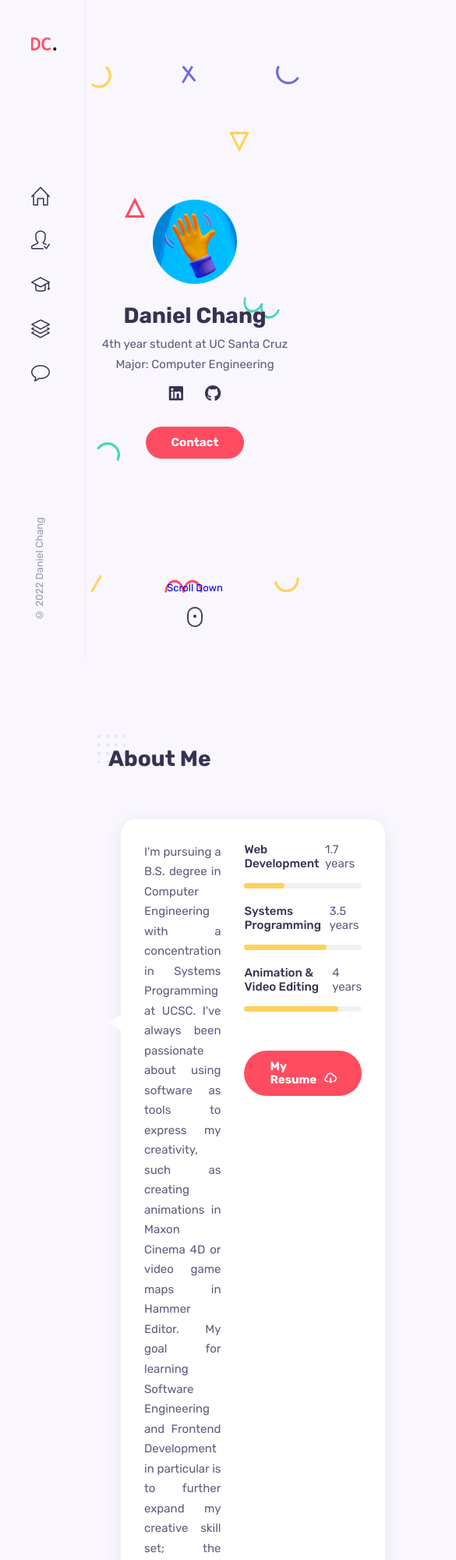
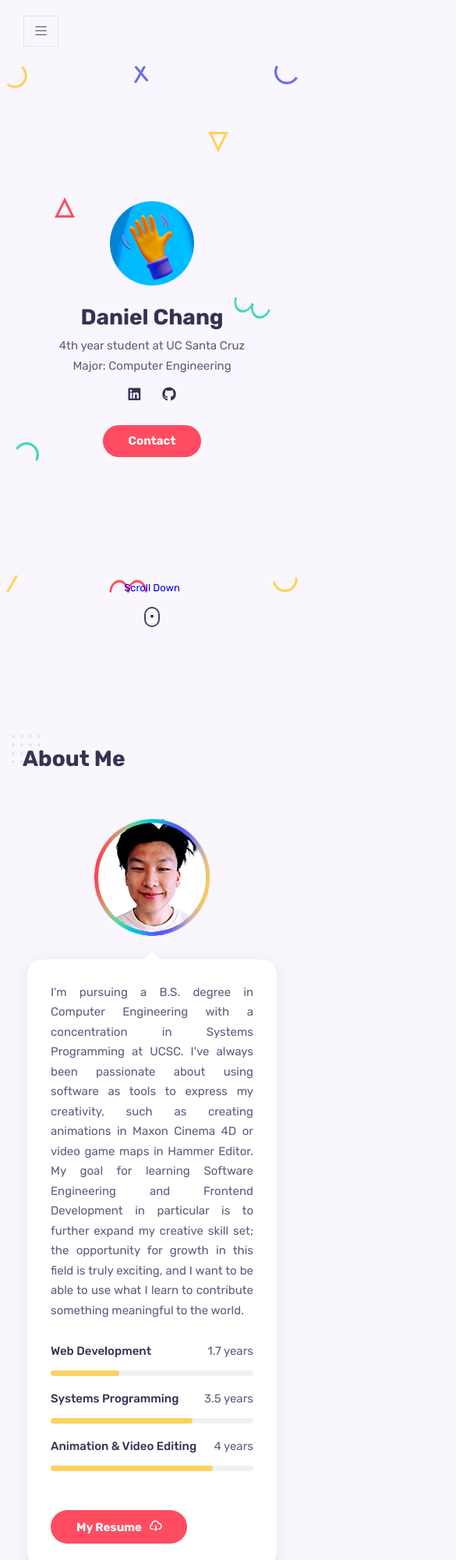
Before and after one commit to danielchang2001/react-portfolio, a React (Create React App) app in the folder frontend/: page / in a window 390 px wide. Shown: the top 2000 px of the page at 78% size, 585 px wide, since content can reach past the window. Built offline with nearby package versions, Linux system fonts and the light colour scheme.

Commit message:
Add media queries for tablet and mobile responsive

```diff
--- a/frontend/src/App.css
+++ b/frontend/src/App.css
@@ -1,3 +1,9 @@
 .main {
   margin-left: 110px;
 }
+
+@media screen and (max-width: 1024px) {
+  .main {
+    margin-left: 0;
+  }
+}
--- a/frontend/src/App.js
+++ b/frontend/src/App.js
@@ -2,10 +2,8 @@
 import Sidebar from './components/sidebar/Sidebar';
 import Home from './components/home/Home';
 import About from './components/about/About';
-import Services from './components/services/Services';
 import Resume from './components/resume/Resume';
 import Portfolio from './components/portfolio/Portfolio';
-import Blog from './components/blog/Blog';
 import Contact from './components/contact/Contact';
 
 function App() {
@@ -15,10 +13,8 @@
       <main className="main">
         <Home/>
         <About/>
-        {/* <Services/> */}
         <Resume/>
         <Portfolio/>
-        <Blog/>
         <Contact/>
       </main>
     </div>
--- a/frontend/src/components/about/about.css
+++ b/frontend/src/components/about/about.css
@@ -111,3 +111,63 @@
     margin-left: 10px;
     font-weight: var(--font-bold);
 }
+
+@media screen and (max-width: 1024px) {
+    .about__container {
+        grid-template-columns: 720px;
+        justify-content: center;
+        row-gap: 1.875rem;
+    }
+    .about__data::before {
+        border-left: 10px solid transparent;
+        border-right: 10px solid transparent;
+        border-bottom: 10px solid #fff;
+        left: 49%;
+        top: -20px;
+    }
+    .about__img {
+        justify-self: center;
+    }
+
+    .about__box {
+        flex-direction: column;
+        row-gap: .5rem;
+        text-align: center;
+    }
+  }
+
+  @media screen and (max-width: 768px) {
+    .about__container {
+        grid-template-columns: 350px;
+        justify-content: center;
+        row-gap: 1.875rem;
+    }
+    .about__data::before {
+        left: 47%;
+    }
+    .about__data {
+        grid-template-columns: 1fr;
+        row-gap: 1.875rem;
+    }
+    .about__boxes {
+        grid-template-columns: repeat(2, 150px);
+        row-gap: 1.5rem;
+        justify-content: center;
+    }
+  }
+
+  @media screen and (max-width: 576px) {
+    .about__container {
+        grid-template-columns: 320px;
+    }
+}
+
+
+@media screen and (max-width: 350px) {
+    .about__container {
+        grid-template-columns: 1fr;
+    }
+    .about__boxes {
+        grid-template-columns: 1fr;
+    }
+}
--- a/frontend/src/components/contact/Contact.jsx
+++ b/frontend/src/components/contact/Contact.jsx
@@ -9,7 +9,7 @@
       <div className="contact__container grid">
         <div className="contact__info">
           <h3 className="contact__title">Let's Talk</h3>
-          <p className="contact__details">Send me an email</p>
+          <p className="contact__details">Email: dchang30@ucsc.edu</p>
         </div>
         <div className="form contact__form">
           <div className="contact__form-group">
--- a/frontend/src/components/contact/contact.css
+++ b/frontend/src/components/contact/contact.css
@@ -46,3 +46,30 @@
 .contact__form-area textarea {
     resize: none;
 }
+
+@media screen and (max-width: 1024px) {
+    .contact__container {
+        grid-template-columns: 300px 360px;
+        justify-content: center;
+    }
+    .contact__form-group {
+        grid-template-columns: 1fr;
+    }
+}
+
+@media screen and (max-width: 768px) {
+    .contact__container {
+        grid-template-columns: 310px;
+        row-gap: 1.875rem;
+
+    }
+    .contact__info {
+        text-align: center;
+    }
+}
+
+@media screen and (max-width: 350px) {
+    .contact__container {
+        grid-template-columns: 1fr;
+    }
+}
--- a/frontend/src/components/home/home.css
+++ b/frontend/src/components/home/home.css
@@ -155,3 +155,9 @@
     bottom: 10%;
     right: 2%;
 }
+
+@media screen and (max-width: 1024px) {
+    .home__social-link {
+        font-size: 1.125rem;
+    }
+  }
--- a/frontend/src/components/portfolio/portfolio.css
+++ b/frontend/src/components/portfolio/portfolio.css
@@ -1,6 +1,7 @@
 .work__filters {
     display: flex;
     align-items: center;
+    flex-wrap: wrap;
     column-gap: 1.875rem;
     margin-bottom: 2.5rem;
 }
@@ -96,3 +97,32 @@
     opacity: 1;
     transform: translateY(0);
 }
+
+@media screen and (max-width: 1024px) {
+    .work__filters {
+
+    }
+    .work__container {
+        grid-template-columns: repeat(2,330px);
+        justify-content: center;
+        row-gap: 1.875rem;
+    }
+    .timeline__item::before {
+        left: 2px;
+    }
+}
+
+@media screen and (max-width: 688px) {
+    .work__container {
+        grid-template-columns: 310px;
+    }
+    .work__filters {
+        row-gap: .25rem;
+    }
+}
+
+@media screen and (max-width: 350px) {
+    .work__container {
+        grid-template-columns: 1fr;
+    }
+}
--- a/frontend/src/components/resume/Resume.jsx
+++ b/frontend/src/components/resume/Resume.jsx
@@ -9,6 +9,21 @@
       <h2 className="section__title">Experience</h2>
 
       <div className="resume__container grid">
+        <div className="timeline grid edu">
+          {Data.map((val, id) => {
+            if (val.category === "education") {
+              return (
+                <Card
+                  key={id}
+                  icon={val.icon}
+                  title={val.title}
+                  subtitle={val.subtitle}
+                  year={val.year}
+                  desc={val.desc}/>
+              )
+            }
+          })}
+        </div>
         <div className="timeline grid">
           {Data.map((val, index) => {
             if (val.category === "experience") {
@@ -24,21 +39,6 @@
             }
           })}
         </div>
-        <div className="timeline grid edu">
-          {Data.map((val, id) => {
-            if (val.category === "education") {
-              return (
-                <Card
-                  key={id}
-                  icon={val.icon}
-                  title={val.title}
-                  subtitle={val.subtitle}
-                  year={val.year}
-                  desc={val.desc}/>
-              )
-            }
-          })}
-        </div>
       </div>
     </section>
   )
--- a/frontend/src/components/resume/resume.css
+++ b/frontend/src/components/resume/resume.css
@@ -65,3 +65,38 @@
 .edu {
     height: min-content;
 }
+
+@media screen and (max-width: 1024px) {
+    .resume__container {
+        grid-template-columns: 450px;
+        justify-content: center;
+        row-gap: 1.875rem;
+    }
+    .timeline__item::before {
+        left: 2px;
+    }
+}
+
+@media screen and (max-width: 576px) {
+    .resume__container {
+        grid-template-columns: 1fr;
+    }
+}
+
+@media screen and (max-width: 350px) {
+    .timeline__item {
+        padding-left: 1.875rem;
+        padding-bottom: 1.875rem;
+    }
+
+    .timeline__item::before {
+        left: 0;
+    }
+    .timeline .icon-briefcase,
+    .timeline .icon-graduation {
+        left: -9px;
+    }
+    .timeline__text {
+        text-align: justify;
+    }
+}
--- a/frontend/src/components/sidebar/Sidebar.jsx
+++ b/frontend/src/components/sidebar/Sidebar.jsx
@@ -1,10 +1,12 @@
-import React from 'react';
+import React, {useState} from 'react';
 import "./sidebar.css";
 import Logo from "../../assets/DC.png";
 
 const Sidebar = () => {
+  const [toggle, showMenu] = useState(false);
   return (
-    <aside className='aside'>
+    <>
+    <aside className={toggle ? "aside show-menu" : "aside"}>
       <a href="#home" className="nav_logo">
         <img src={Logo} alt="" />
       </a>
@@ -54,6 +56,11 @@
         <span className="copyright">&copy; 2022 Daniel Chang</span>
       </div>
     </aside>
+
+    <div className={toggle ? "nav__toggle nav__toggle-open" : "nav__toggle"} onClick={()=>showMenu(!toggle)}>
+      <i className="icon-menu"></i>
+    </div>
+    </>
   )
 }
 
--- a/frontend/src/components/sidebar/sidebar.css
+++ b/frontend/src/components/sidebar/sidebar.css
@@ -11,6 +11,7 @@
     flex-direction: column;
     justify-content: space-between;
     z-index: 10;
+    transition: .1s;
 }
 
 .nav__list {
@@ -41,3 +42,35 @@
     width: 40px;
 
 }
+
+.nav__toggle {
+    position: fixed;
+    top: 1.25rem;
+    left: 1.875rem;
+    cursor: pointer;
+    height: 40px;
+    width: 45px;
+    background-color: var(--body-color);
+    border: 1px solid #e8dfec;
+    display: flex;
+    justify-content: center;
+    align-items: center;
+    z-index: 1;
+    display: none;
+    transition: .1s;
+}
+
+@media screen and (max-width: 1024px) {
+    .aside {
+      left: -110px;
+    }
+    .nav__toggle {
+        display: flex;
+    }
+    .nav__toggle-open {
+        left: 140px;
+    }
+    .show-menu {
+        left: 0;
+    }
+  }
```
